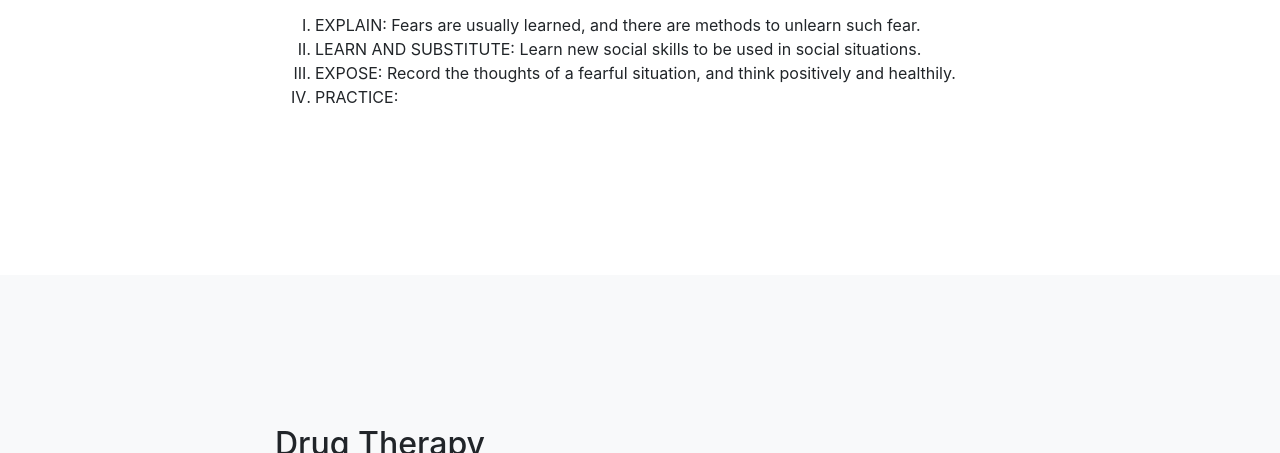
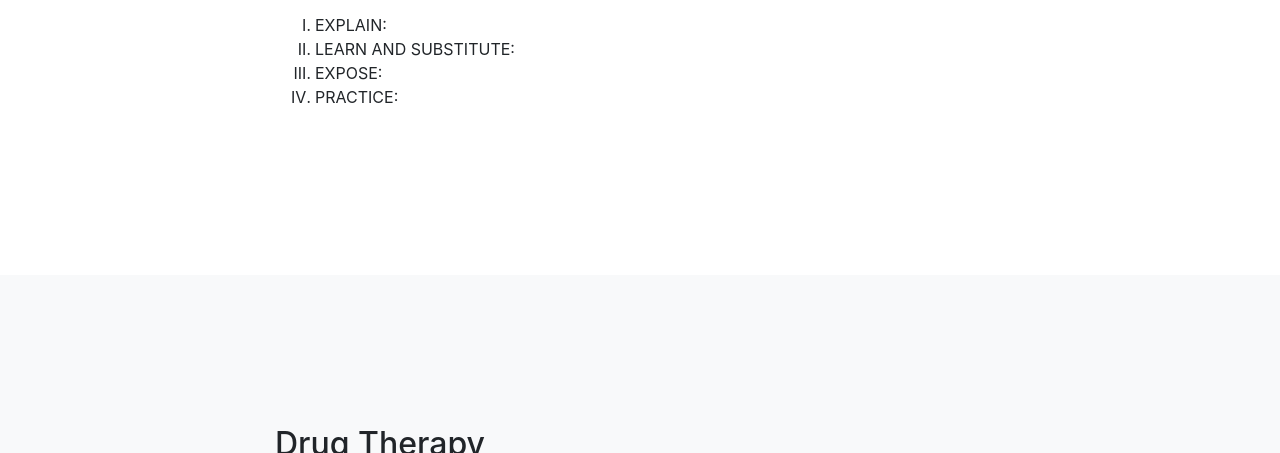
Before and after one commit to GENYF/TFP_WEB, a website with bundled scripts: page index.html in a window 1280 px wide. Shown: the part 647-1100 px from the top of the page. Built offline with nearby package versions, Linux system fonts and the light colour scheme.

Commit message:
Update index.html

```diff
--- a/index.html
+++ b/index.html
@@ -50,10 +50,10 @@
                 <h2>Congnitive-Behavioral Therapy</h2>
                 <p class="lead">Cognitive-Behavior programs are used to treat social phobia and include four components.</p>
                 <ol type="I">
-                    <li>EXPLAIN: Fears are usually learned, and there are methods to unlearn such fear.</li>
-                    <li>LEARN AND SUBSTITUTE: Learn new social skills to be used in social situations.</li>
-                    <li>EXPOSE: Record the thoughts of a fearful situation, and think positively and healthily.</li>
-                    <li>PRACTICE: </li>
+                    <li>EXPLAIN:</li>
+                    <li>LEARN AND SUBSTITUTE:</li>
+                    <li>EXPOSE:</li>
+                    <li>PRACTICE:</li>
                 </ol>
                 </div>
             </div>
```
